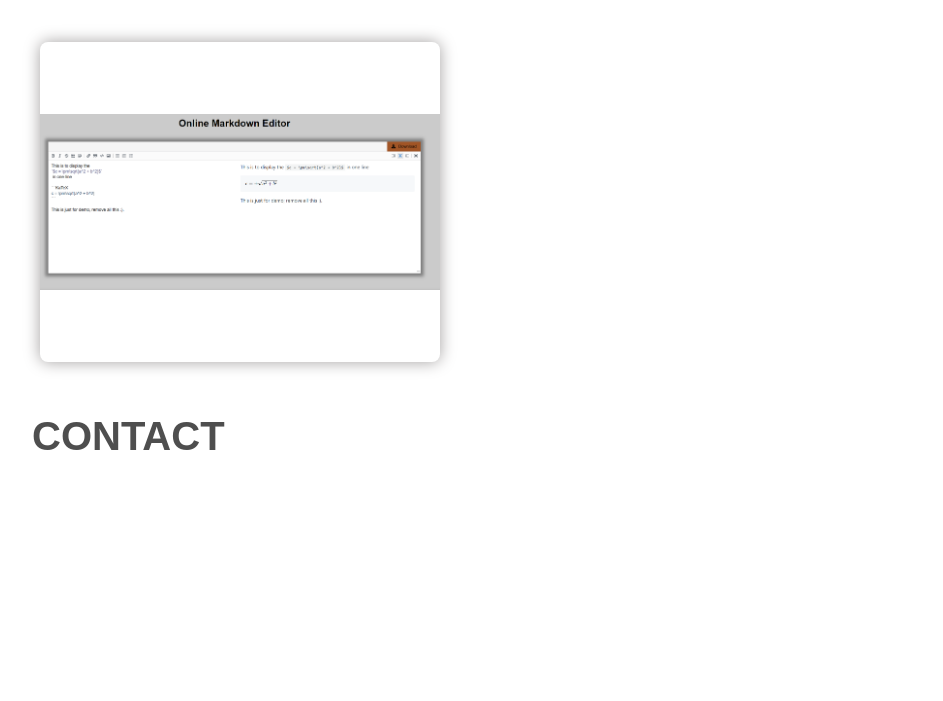
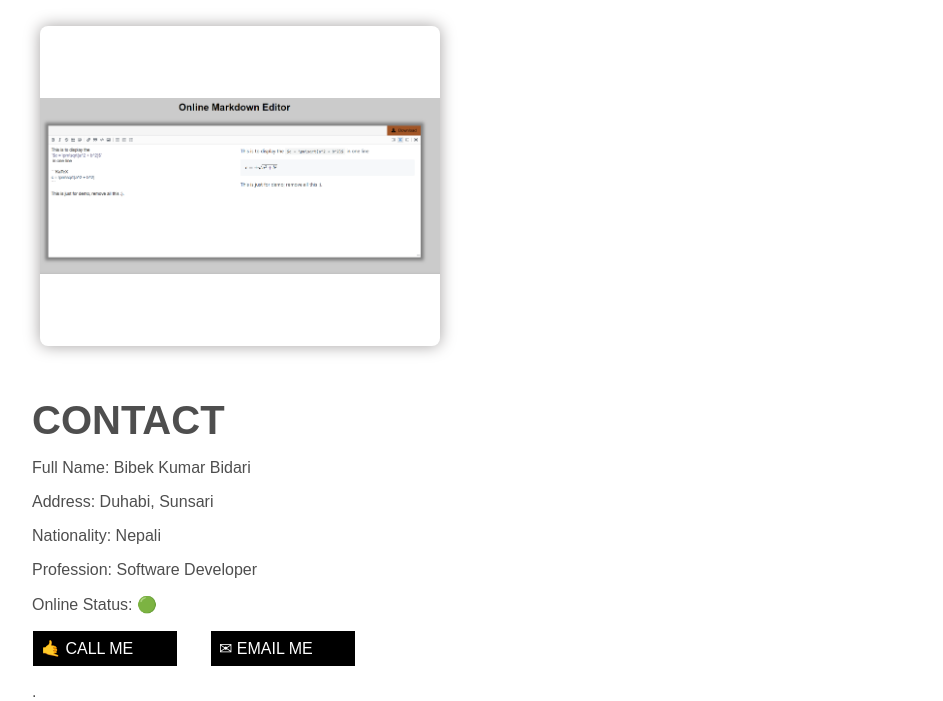
Before and after one commit to coder-Bibek/coder-Bibek.github.io, a plain HTML site: page index.html in a window 1280 px wide. Shown: the part 1903-2604 px from the top of the page, without its empty margins (32-975 px from the left). Before the commit the page ends 2362 px from the top, so only its background shows below. Drawn offline with Linux system fonts and the light colour scheme; a web font is replaced by a local one.

Commit message:
feat: add contact

```diff
--- a/css/style.css
+++ b/css/style.css
@@ -132,7 +132,7 @@ main {
   background-color: rgb(255, 255, 255);
   width: 20rem;
   height: 20rem;
-  border:10px solid  rgb(153, 159, 159);
+  border: 10px solid rgb(153, 159, 159);
   border-radius: 20rem;
 }
 
@@ -278,8 +278,7 @@ article {
 .js.active,
 .mysql.active,
 .node.active,
-.react.active
-{
+.react.active {
   animation-name: slider;
   animation-duration: 3s;
 }
@@ -370,6 +369,38 @@ article {
   font-size: 2rem;
 }
 
+.personal-info {
+  display: flex;
+  flex-direction: column;
+  gap: 1rem;
+  margin-top: 1rem;
+}
+
+.contact-mediums {
+  display: flex;
+  flex-direction: row;
+  align-items: center;
+  gap: 2rem;
+  margin: 1rem 0;
+  flex-wrap: wrap;
+}
+
+.contact-mediums > a {
+  text-decoration: none;
+}
+
+.contact {
+  background-color: #000;
+  border: 1px solid;
+  color: #fff;
+  cursor: pointer;
+  padding: 0.5rem;
+  width: 8rem;
+}
+
+.spare {
+  margin-top: 1rem;
+}
 @media only screen and (min-width: 576px) {
   .header-menu {
     display: none;
--- a/index.html
+++ b/index.html
@@ -97,7 +97,7 @@
             <strong>Linkedin</strong>. I would classify myself as a Quick
             learner and an Enthusiastic Developer.
           </p>
-          <section class="hobbies-container">
+          <section class="contact-mediumstainer">
             <h3>HOBBIES</h3>
             <section class="hobbies-box">
               <p class="hobby">READING</p>
@@ -197,7 +197,19 @@
         </section>
         <section class="contact-container">
           <h2>CONTACT</h2>
+          <section class="personal-info">
+            <p>Full Name: Bibek Kumar Bidari</p>
+            <p>Address: Duhabi, Sunsari</p>
+            <p>Nationality: Nepali</p>
+            <p>Profession: Software Developer</p>
+            <p>Online Status: 🟢</p>
+          </section>
+          <section class="contact-mediums">
+            <a href="tel:9849475604"><p class="contact">🤙 CALL ME</p></a>
+            <a href="mailto:bidaribibek7@gmail.com"><p class="contact">✉ EMAIL ME</p></a>
+          </section>
         </section>
+        <section class="spare">.</section>
       </article>
     </main>
     <footer></footer>
```
